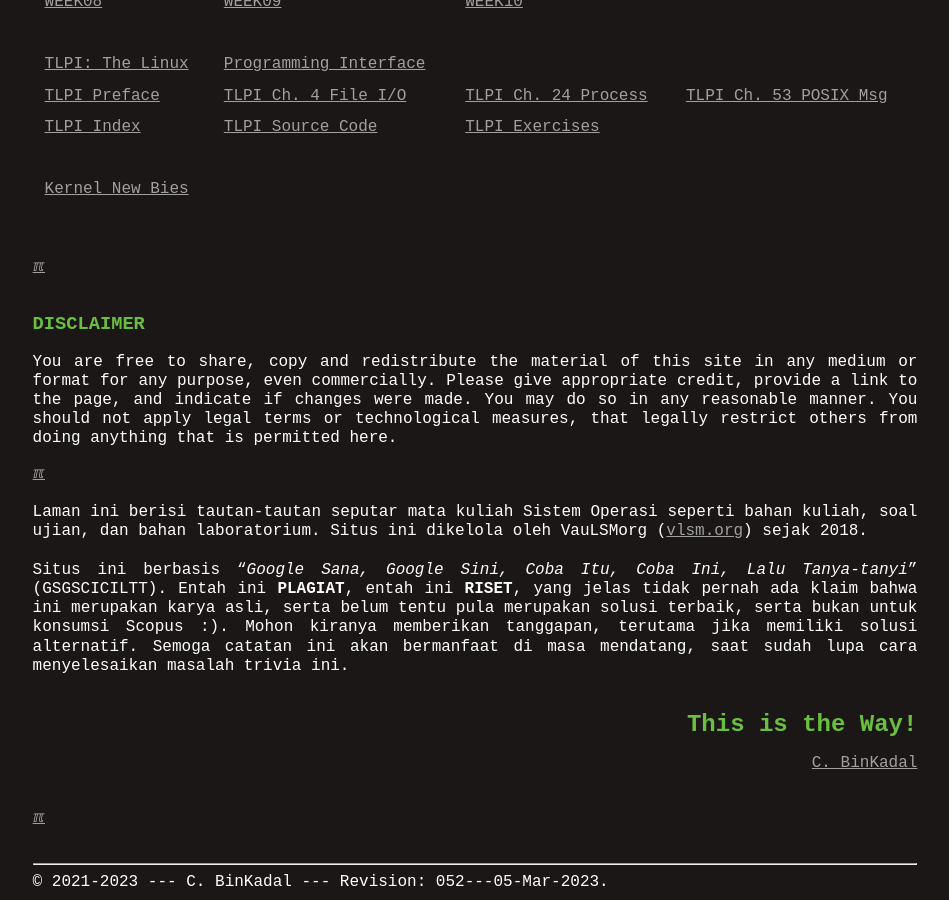
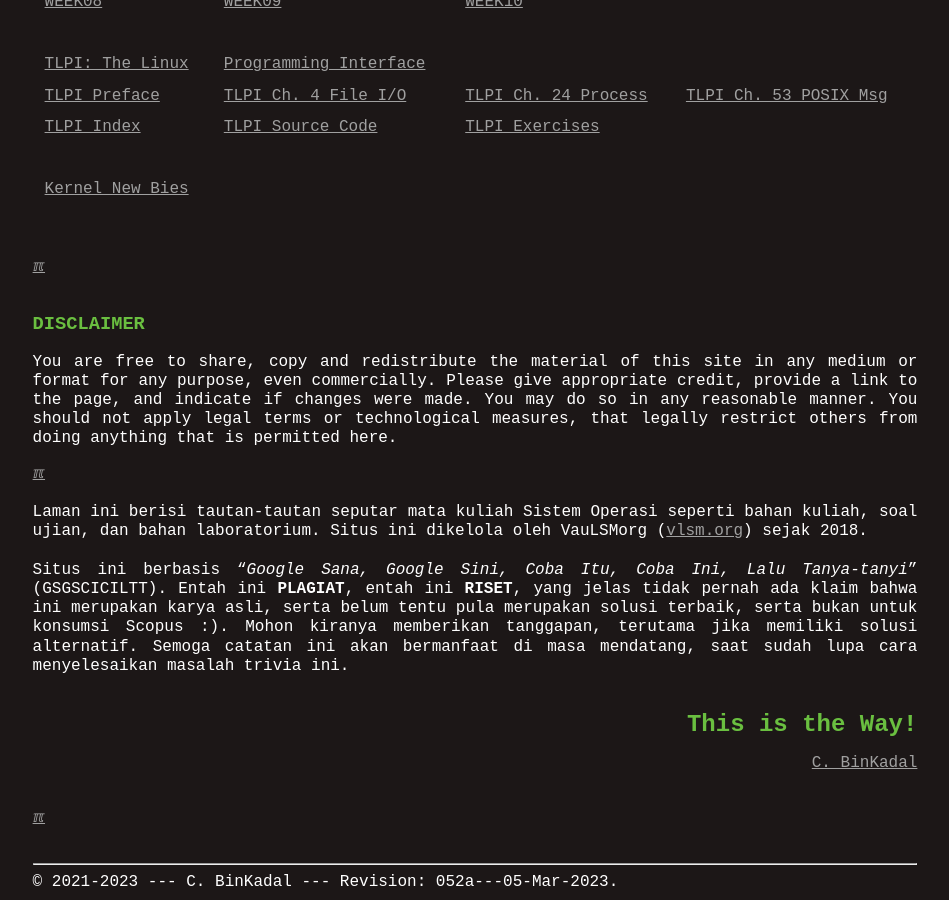
Before and after one commit to os2xx/sysprog, a Jekyll site: the page built from index.md, in a window 1280 px wide and 900 px high, scrolled down 1643 px. Shown: the whole window, without its empty margins (165-1114 px from the left). Built offline with Jekyll 4.4.1, drawn with Linux system fonts in a browser that asks for light colours.

Commit message:
modified:   WEEK/WEEK04.tar.xz.asc

```diff
--- a/_config.yml
+++ b/_config.yml
@@ -1,5 +1,5 @@
 title: System Programing - Pemerograman Sistem
-version:     "052---05-Mar-2023"
+version:     "052a---05-Mar-2023"
 copyright:   "2021-2023"
 description: This is the System Programing course site,
       a GitHub Page, hosted at GitHub.com (thank you!).
```
Also changed, not shown: 000.md (+1 -1 lines), 1 other file.
